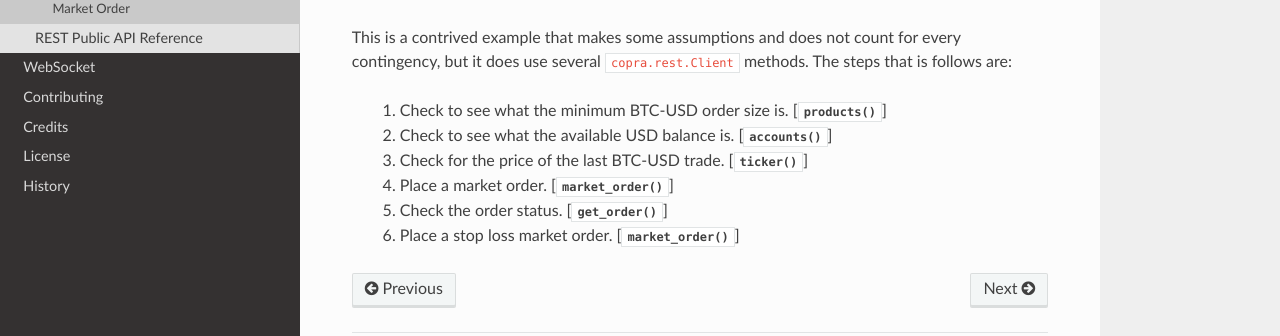
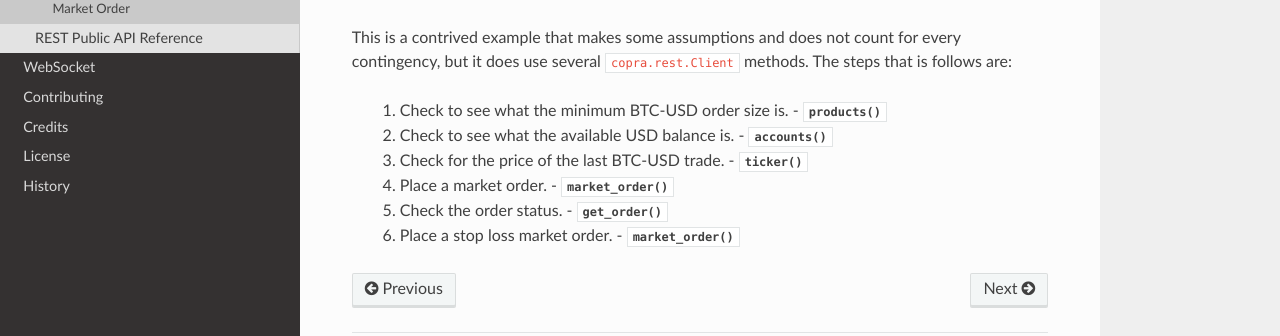
Before and after one commit to tpodlaski/copra, a Sphinx documentation site: the page built from docs/rest/examples.rst, in a window 1280 px wide. Shown: the part 286-622 px from the top of the page. Built offline with Sphinx 7.4.7 and the Read the Docs theme 2.0.0, drawn with Linux system fonts in a browser that asks for light colours.

Commit message:
Update examples.rst

```diff
--- a/docs/rest/examples.rst
+++ b/docs/rest/examples.rst
@@ -9,9 +9,9 @@ The following example places a market order for the minimum amount of BTC-USD po
 
 This is a contrived example that makes some assumptions and does not count for every contingency, but it does use several ``copra.rest.Client`` methods. The steps that is follows are:
 
-    1. Check to see what the minimum BTC-USD order size is. [:meth:`products() <copra.rest.Client.products>`]
-    2. Check to see what the available USD balance is. [:meth:`accounts() <copra.rest.Client.accounts>`]
-    3. Check for the price of the last BTC-USD trade. [:meth:`ticker() <copra.rest.Client.ticker>`]
-    4. Place a market order. [:meth:`market_order() <copra.rest.Client.market_order>`]
-    5. Check the order status. [:meth:`get_order() <copra.rest.Client.get_order>`]
-    6. Place a stop loss market order. [:meth:`market_order() <copra.rest.Client.market_order>`]
+    1. Check to see what the minimum BTC-USD order size is. - :meth:`products() <copra.rest.Client.products>`
+    2. Check to see what the available USD balance is. - :meth:`accounts() <copra.rest.Client.accounts>`
+    3. Check for the price of the last BTC-USD trade. - :meth:`ticker() <copra.rest.Client.ticker>`
+    4. Place a market order. - :meth:`market_order() <copra.rest.Client.market_order>`
+    5. Check the order status. - :meth:`get_order() <copra.rest.Client.get_order>`
+    6. Place a stop loss market order. - :meth:`market_order() <copra.rest.Client.market_order>`
```
